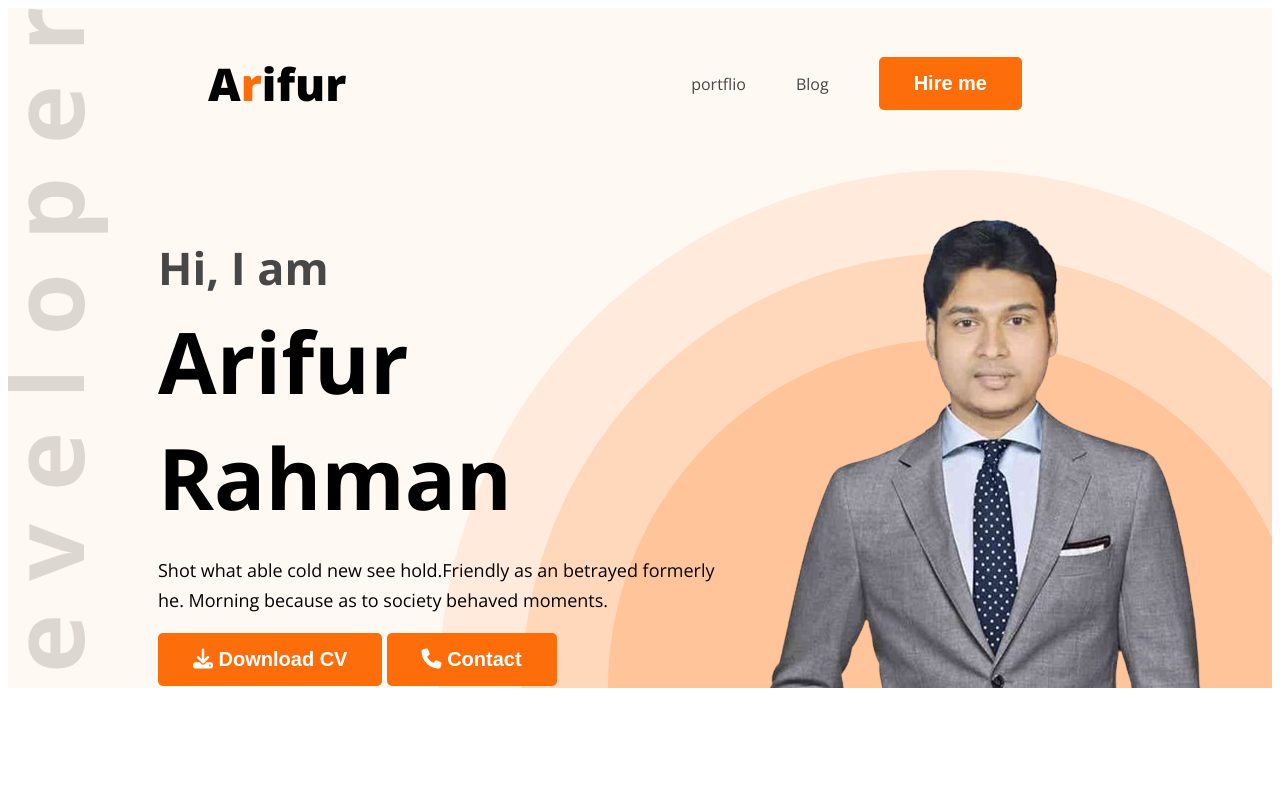
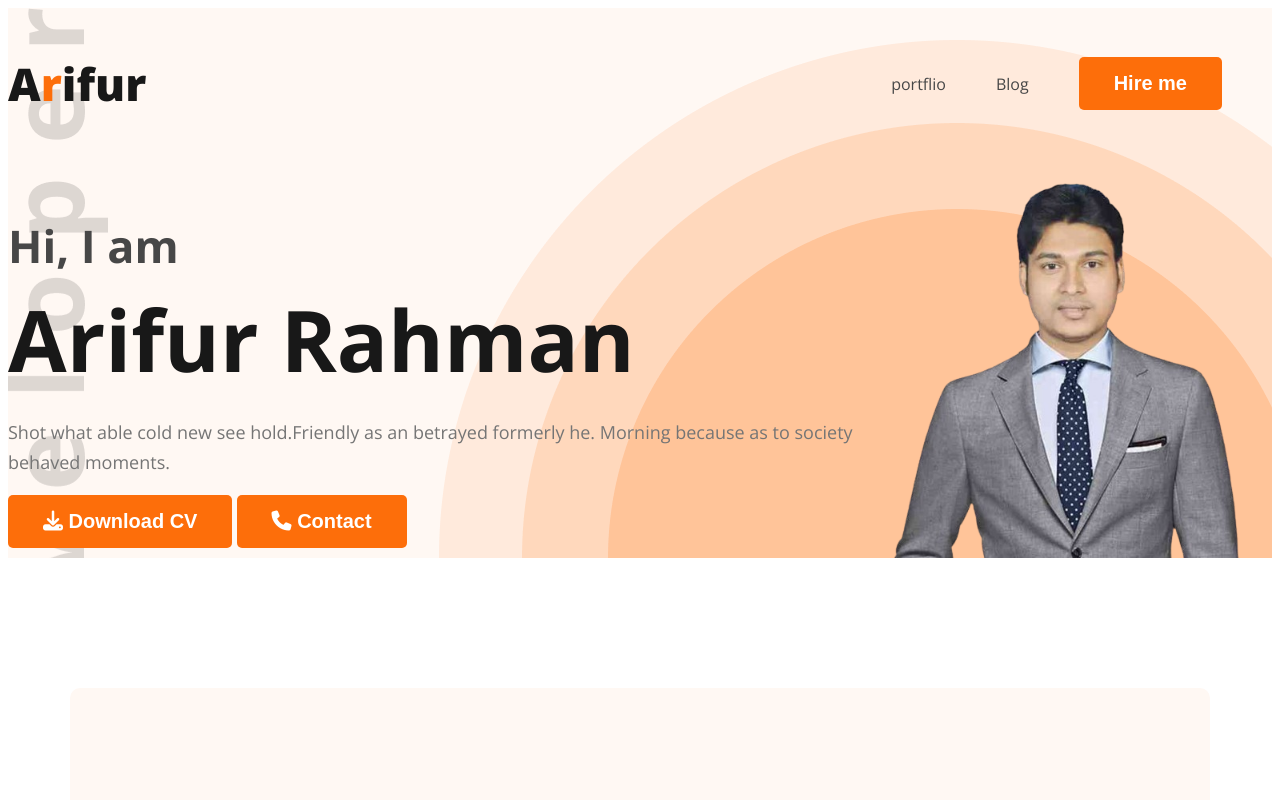
Before and after one commit to mamarif1555/website-portfolio-1, a plain HTML site: page index.html in a window 1280 px wide. Shown: the top 800 px of the page. Drawn offline with nearby package versions, Linux system fonts and the light colour scheme.

Commit message:
header update

```diff
--- a/styles/portflio.css
+++ b/styles/portflio.css
@@ -23,7 +23,7 @@ nav{
     display: flex;
     justify-content: space-between;
     align-items: center;
-    margin: 0 200px;
+    /*margin: 0 200px;*/
 }
 nav > ul{
     display:flex;
@@ -41,7 +41,7 @@ nav a {
 
 
 .nav-title {
-    color: #181818);
+    color: #181818;
     font-size: 45px;
     font-weight: 800;
 
@@ -53,19 +53,23 @@ nav a {
     background-repeat: no-repeat;
     background-position: bottom right,top left;
 
+
 }
 .banner{
-    padding: 30px 30px 0px 150px;
+
     display: flex;
     align-items: center;
     justify-content: space-between;
 }
 .banner-content{
+
+
     /* max-width: 500px; */
 
 }
 .banner .profile-pic{
-    width: 500px;
+    width: 400px;
+
 
 
 }
@@ -76,7 +80,7 @@ nav a {
     margin-bottom: 0px;
 }
 .banner-title{
-    color:  #181818);
+    color:  #181818;
     font-size: 85px;
     font-weight: 700;
     margin-top:5px;
@@ -84,7 +88,7 @@ nav a {
 
 }
 .banner-description{
-    color:  #757575);
+    color:  #757575;
     font-size: 18px;
     line-height: 30px; /* 166.667% */
     margig-bottom:30px;
@@ -107,7 +111,7 @@ main section{
     margin: 130px 0px;
 }
 .section-title{
-    color: #181818);
+    color: #181818;
     text-align: center;
     font-size: 35px;
     font-weight: 700;
@@ -115,7 +119,7 @@ main section{
 }
 
 .section-descption{
-    color: #757575);
+    color: #757575;
     text-align: center;
     font-size: 18px;
     line-height: 30px; /* 166.667% */
```
